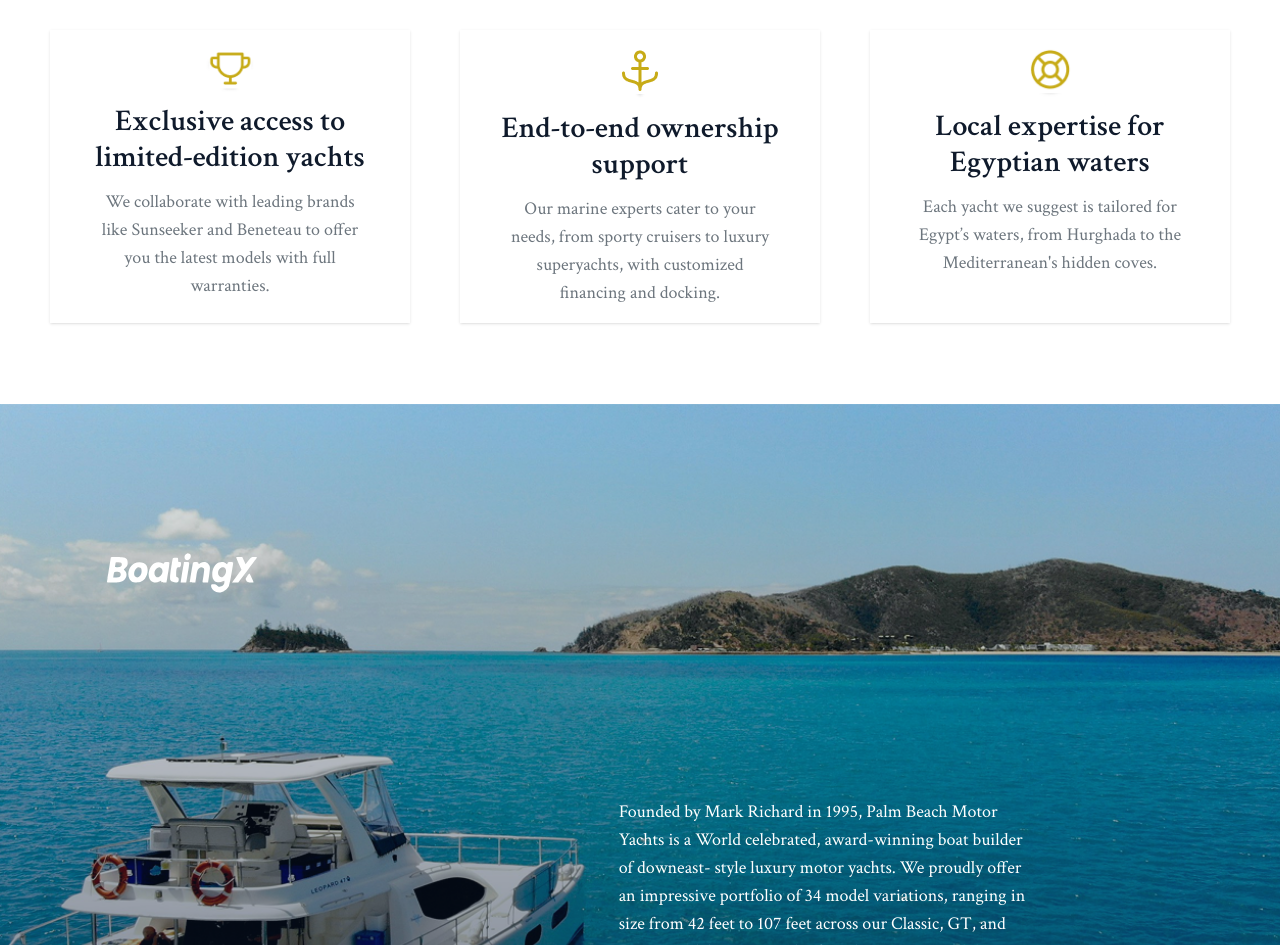
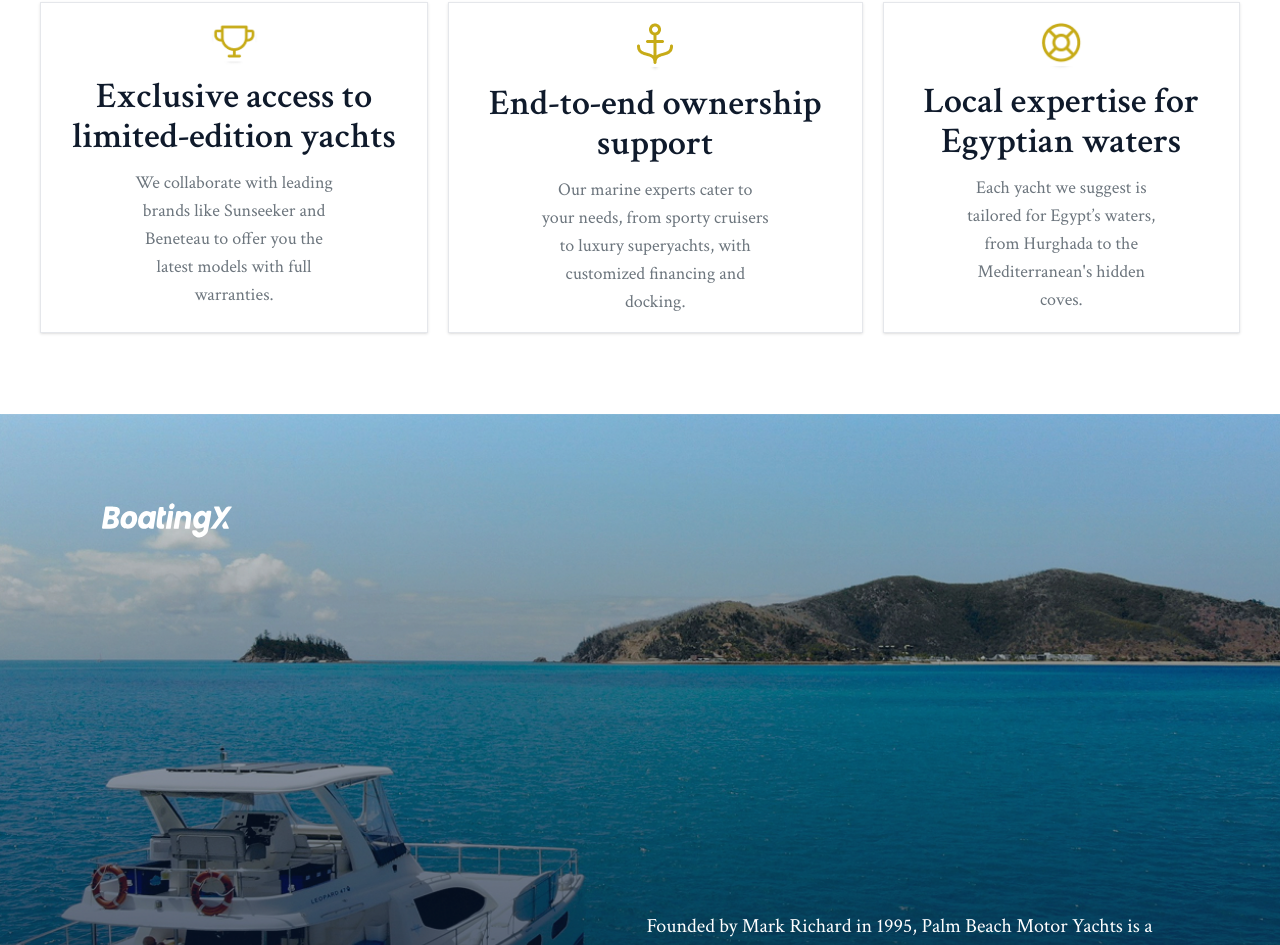
Before and after one commit to Khaled0-0/BoatingX, a Next.js app: page / in a window 1280 px wide. Shown: the part 2725-3670 px from the top of the page. Built offline with nearby package versions, Linux system fonts and the light colour scheme.

Commit message:
Add OurStory and WhoWeAre Responsive

```diff
--- a/app/components/OurStory.tsx
+++ b/app/components/OurStory.tsx
@@ -34,9 +34,9 @@ const OurStory = () => {
             {/* Gradient Overlay */}
             <div className="absolute inset-0 bg-[linear-gradient(180deg,rgba(10,26,53,0)_0%,rgba(10,26,53,0.7)_100%)] "></div>
             {/* Overlay Card */}
-            <div className="absolute top-1/2 left-1/2 transform -translate-x-1/2 -translate-y-1/2 md:shadow-2xl shadow-none bg-white p-10 my-30 md:my-0  ">
+            <div className="absolute top-1/2 left-1/2 transform -translate-x-1/2 -translate-y-1/2 md:shadow-md shadow-none bg-white p-10 my-30 md:my-0 ">
 
-               <div className=' flex flex-col md:flex-row md:items-start  items-center justify-between gap-10'>
+               <div className=' flex flex-col md:flex-row md:items-start items-center justify-between gap-8'>
 
                   <div className='flex flex-col items-center gap-5 border-b border-gray-300 md:border-none'>
                      <Image src={'/assets/nord.png'} alt='ourstory' width={140} height={100} />
@@ -48,7 +48,7 @@ const OurStory = () => {
                      </button>
                   </div>
                   {/* border line */}
-                  <div className='hidden md:block border-r border-gray-300 h-[200px] '></div>
+                  <div className='hidden md:block border-r border-gray-300 h-[200px] mt-10 '></div>
                   {/* 2nd card */}
                   <div className='flex flex-col items-center gap-5 mt-8 md:mt-2.5'>
                      <Image src={'/assets/image15.png'} alt='ourstory' width={400} height={100} />
--- a/app/components/WhoWeAre.tsx
+++ b/app/components/WhoWeAre.tsx
@@ -3,25 +3,63 @@ import Image from 'next/image'
 
 const WhoWeAre = () => {
    return (
-      <section className='mt-20 relative h-[900px] overflow-clip'>
-         <div>
-            <Image src={"/assets/wb.png"} alt={"background"} layout='fill' objectFit='cover' className=' z-0' />
+      <section className='mt-20 relative md:h-[900px] h-[650px] sm:h-[700px] xs:h-[550px] '>
+         {/* Container for Background Image */}
+         <div className="absolute inset-0 w-full h-full">
+            {/* Desktop - Full Image */}
+            <div className="hidden xs:hidden sm:block md:block lg:block">
+               <Image
+                  src={"/assets/wb.png"}
+                  alt={"background"}
+                  layout='fill'
+                  objectFit='cover'
+                  className="object-center"
+               />
+            </div>
+
+            {/* Mobile - Right Half of Image */}
+            <div className="block xs:block sm:hidden overflow-hidden h-full">
+               <div className="w-[200%] h-full ml-[-50%]">
+                  <Image
+                     src={"/assets/wb.png"}
+                     alt={"background mobile"}
+                     layout='fill'
+                     objectFit='cover'
+                     className="object-right"
+                  />
+               </div>
+            </div>
          </div>
 
-         <div className='absolute z-10 left-1/12 top-1/6 w-4/5 h-[75%] flex flex-col items-start justify-between '>
-            <div className=''>
-               <Image src={'/assets/white-logo.svg'} alt='logo' width={150} height={150} />
+         {/* Overlay Foam Texture */}
+         <Image
+            src="/assets/Foam.png"
+            alt="foam texture"
+            fill
+            className="object-cover z-10"
+         />
+
+         {/* Content */}
+         <div className='absolute z-10 left-[8%] top-[10%] w-[85%] h-[75%]  flex flex-col items-start md:justify-between'>
+            <div>
+               <Image src={'/assets/white-logo.svg'} alt='logo' width={130} height={100} className='xs:w-[60px] xs:h-[60px]' />
             </div>
-            <div className='flex justify-between items-end w-full'>
-               <div>
-                  <h2 className='text-[#FFF] text-center  text-6xl font-normal'>Who We Are</h2>
-               </div>
-               <div className='max-w-2/4 flex flex-col gap-7'>
-                  <p className='text-[#FFF] text-lg font-normal max-w-4/5 leading-7'>
-                     Founded by Mark Richard in 1995, Palm Beach Motor Yachts is a World celebrated, award-winning boat builder of downeast- style luxury motor yachts. We proudly offer an impressive portfolio of 34 model variations, ranging in size from 42 feet to 107 feet across our Classic, GT, and GTRS model ranges.
-                     Each of our luxury motor yacht models is frawlasley crafted from the ground up, delivering performance, impressive range, and supreme fuel efficiency for a yachting experience unlike any other. Our meticulous dedication to quality reflects our unwavering commitment to safeguarding your investment in our motor yachts, ensuring that every moment of your yachting journey is truly exceptional.
+
+            <div className='flex flex-col md:flex-row md:items-end md:justify-between w-full gap-6
+            '>
+               <h2 className='text-white text-4xl md:text-6xl font-normal text-start md:text-center  mt-25 md:mt-0'>
+                  Who We Are
+               </h2>
+
+               <div className='md:max-w-[50%] text-left flex flex-col gap-6'>
+                  <p className='text-white text-ld md:text-xl font-normal leading-6 md:leading-7 '>
+                     Founded by Mark Richard in 1995, Palm Beach Motor Yachts is a world-celebrated, award-winning boat builder of Downeast-style luxury motor yachts. We proudly offer 34 model variations from 42 to 107 feet across our Classic, GT, and GTRS ranges.
+                     Each luxury yacht is crafted for performance, range, and fuel efficiency. Our dedication to quality ensures your investment provides a truly exceptional yachting experience.
                   </p>
-                  <button className='text-[#FFF] border border-[#FFF] text-center text-lg font-normal py-1 px-2  cursor-pointer max-w-3/12 '>ABOUT US</button>
+
+                  <button className='text-white border border-white text-sm md:text-lg font-normal py-2 px-4 max-w-[150px]'>
+                     ABOUT US
+                  </button>
                </div>
             </div>
          </div>
--- a/app/components/WhyChooseUs.tsx
+++ b/app/components/WhyChooseUs.tsx
@@ -9,7 +9,7 @@ const WhyChooseUs = () => {
       <section className=' my-20'>
 
          <div className='flex flex-col items-center gap-3'>
-            <h2 className='text-[#0F1A2B] text-center  text-5xl font-normal'>
+            <h2 className='text-[#0F1A2B] text-center text-3xl md:text-5xl font-normal'>
                Why Choose BoatingX?
             </h2>
             <p className='text-center text-[#6C757D] text-lg font-normal'>
@@ -17,15 +17,15 @@ const WhyChooseUs = () => {
             </p>
          </div>
 
-         <div className='flex mt-20 justify-evenly'>
+         <div className='lg:flex-row  gap-5 flex flex-col mt-20 m-2 md:mt-10 md:mx-10'>
             {/* the data in the data.ts file will be used here */}
             {whyChooseUsData.map((item) => (
-               <div key={item.id} className='p-4 flex flex-col items-center max-w-90 shadow-sm gap-3'>
+               <div key={item.id} className='p-4 flex flex-col items-center justify-start  shadow-sm border border-gray-200 gap-3 mt-3 '>
                   <Image src={item.src} alt={item.alt} width={48} height={48} />
-                  <h2 className='text-[#0F1A2B] text-center  text-3xl font-semibold'>
+                  <h2 className='text-[#0F1A2B] text-center text-2xl  md:text-4xl font-semibold'>
                      {item.h2_text}
                   </h2>
-                  <p className='text-center text-[#6C757D] text-lg font-normal max-w-68 '>
+                  <p className='text-center text-[#6C757D] text-base md:text-lg font-normal w-full md:w-[60%] '>
                      {item.p_text}
                   </p>
                </div>
```
